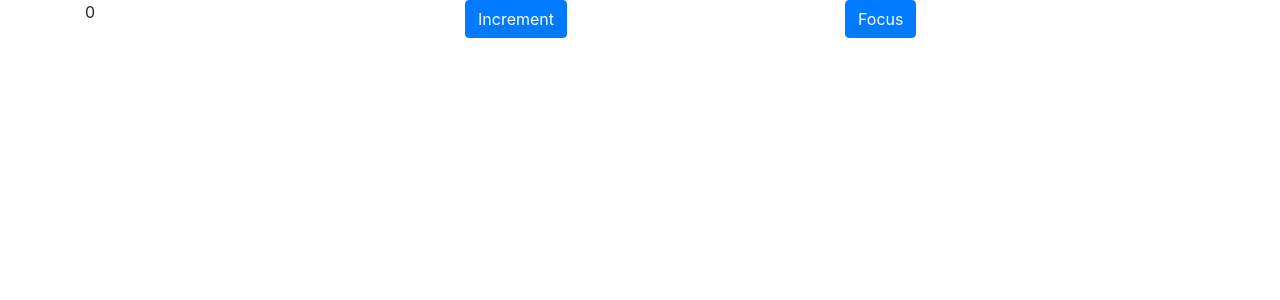
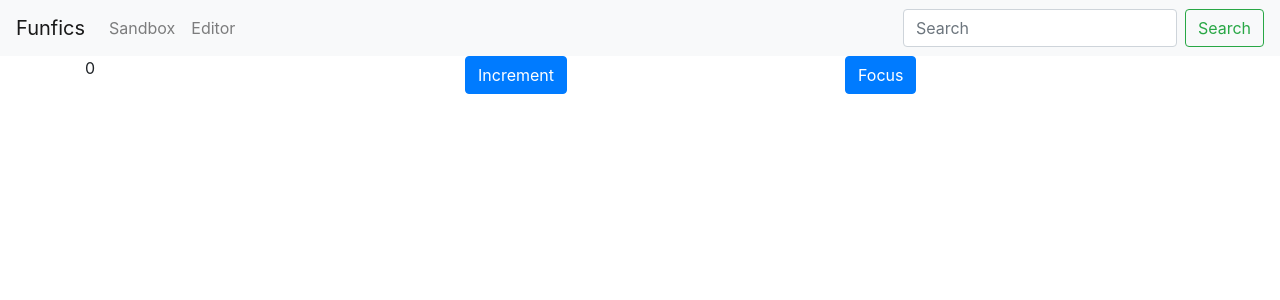
Before and after one commit to pochka15/funfics-front, a React (Create React App) app: page /sandbox in a window 1280 px wide. Shown: the top 300 px of the page. Built offline with nearby package versions, Linux system fonts and the light colour scheme; no server answers; what showdown would draw is missing.

Commit message:
Add nav bar

```diff
--- a/src/App.js
+++ b/src/App.js
@@ -5,10 +5,12 @@ import Funfics from "./components/Funfics";
 import BootstrapSandbox from "./components/BootstrapSandbox";
 import FunficForm from "./components/FunficForm";
 import FunficRenderer from "./components/FunficRenderer";
+import BaseNavBar from "./components/BaseNavBar";
 
 function App() {
   return (
     <Router>
+      <BaseNavBar/>
       <Switch>
         <Route path={"/editor"}>
           <FunficForm/>
--- /dev/null
+++ b/src/components/BaseNavBar.js
@@ -0,0 +1,42 @@
+import React, {useState} from 'react';
+import {Button, Form, FormControl, Nav, Navbar, NavDropdown} from "react-bootstrap";
+
+function BaseNavBar() {
+  // const [activeKey, setActiveKey] = useState('/')
+
+  return (
+    <Navbar bg="light" expand="lg">
+      <Navbar.Brand href="/">Funfics</Navbar.Brand>
+      <Navbar.Toggle aria-controls="basic-navbar-nav" />
+      <Navbar.Collapse id="basic-navbar-nav">
+        <Nav className="mr-auto">
+          <Nav.Link href="/sandbox">Sandbox</Nav.Link>
+          <Nav.Link href="/editor">Editor</Nav.Link>
+        </Nav>
+        <Form inline>
+          <FormControl type="text" placeholder="Search" className="mr-sm-2" />
+          <Button variant="outline-success">Search</Button>
+        </Form>
+      </Navbar.Collapse>
+    </Navbar>
+    // <div style={{padding: 10}} className={"border border-dark rounded"}>
+    //   <Nav
+    //     variant="pills"
+    //     activeKey={activeKey}
+    //     onSelect={(selectedKey) => setActiveKey(selectedKey)}
+    //   >
+    //     <Nav.Item>
+    //       <Nav.Link eventKey="/" href="/">Home</Nav.Link>
+    //     </Nav.Item>
+    //     <Nav.Item>
+    //       <Nav.Link eventKey="/editor" href="/editor">Editor</Nav.Link>
+    //     </Nav.Item>
+    //     <Nav.Item>
+    //       <Nav.Link eventKey="/sandbox" href="/sandbox">Sandbox</Nav.Link>
+    //     </Nav.Item>
+    //   </Nav>
+    // </div>
+  );
+}
+
+export default BaseNavBar;
--- a/src/components/BootstrapSandbox.js
+++ b/src/components/BootstrapSandbox.js
@@ -1,12 +1,12 @@
-import React from 'react'
+import React, {useRef} from 'react'
 import 'bootstrap/dist/css/bootstrap.min.css';
 import {Button, Col, Container, Row} from "react-bootstrap";
 
 export default function BootstrapSandbox() {
   const [counter, setCounter] = React.useState(0);
-  const incrementRef = undefined;
+  const incrementRef = useRef();
   const incrementCounter = () => setCounter(counter + 1);
-  const focusButtons = () => incrementRef.focus();
+  const focusIncrementButton = () => incrementRef.current.focus();
 
   return (
     <Container>
@@ -20,7 +20,7 @@ export default function BootstrapSandbox() {
           </Button>
         </Col>
         <Col>
-          <Button className="primary" onClick={focusButtons}>
+          <Button className="primary" onClick={focusIncrementButton}>
             Focus
           </Button>
         </Col>
```
